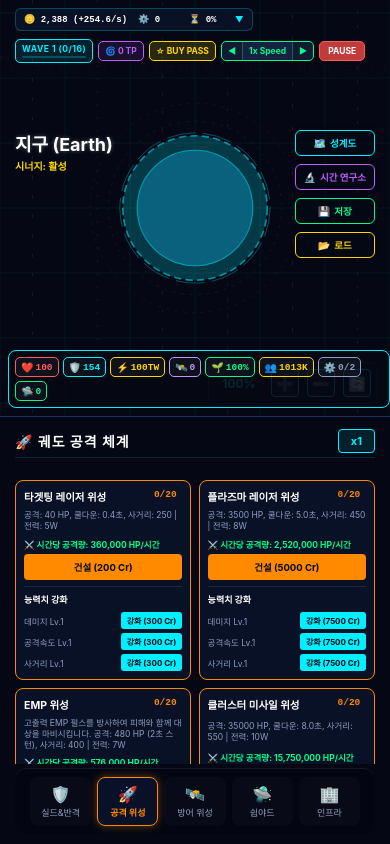
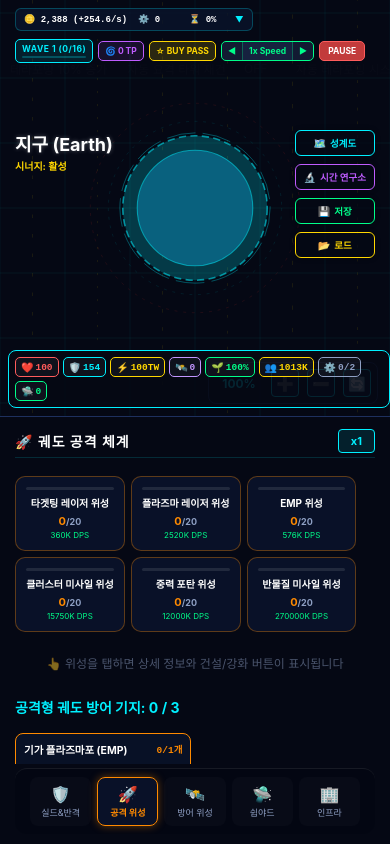
Before and after one commit to cowunclegit/defense_earth, a React Native app: screen /PlanetDetail in a window 390 px wide. Built offline with nearby package versions, Linux system fonts and the light colour scheme.

Commit message:
feat: redesign AttackSatelliteTab with compact grid + detail panel for better mobile UX

```diff
--- a/src/screens/PlanetDetailScreen.jsx
+++ b/src/screens/PlanetDetailScreen.jsx
@@ -930,18 +930,16 @@ function AttackSatelliteTab({ planetId, purchaseMultiplier }) {
   const overloadEnergy = useGameStore(state => state.overloadEnergy);
   const isPowerOffline = useGameStore(state => state.isPowerOffline);
   const onlineSatelliteCount = useGameStore(state => state.onlineSatelliteCount);
-
   const buildOrbitalSatelliteDetail = useGameStore(state => state.buildOrbitalSatelliteDetail);
   const upgradeSatellite = useGameStore(state => state.upgradeSatellite);
   const buildOrbitalStationDetail = useGameStore(state => state.buildOrbitalStationDetail);
   const saveGame = useGameStore(state => state.saveGame);
+  const [selectedType, setSelectedType] = React.useState(null);
 
   const planetState = planets[planetId];
   if (!planetState) return null;
 
   const isPowerDischarged = (overloadEnergy || 0) <= 0;
-
-  // Active satellites mapping logic for layout
   const builtSats = getOrderedBuiltSatellites(planets);
   const activeLimit = isPowerOffline ? (onlineSatelliteCount || 0) : builtSats.length;
   const activeSatsMap = {};
@@ -954,174 +952,179 @@ function AttackSatelliteTab({ planetId, purchaseMultiplier }) {
     }
   }
 
-  const getCategorySatelliteCount = (list, category) => {
-    if (!list) return 0;
-    return Object.keys(list).reduce((sum, type) => {
+  const attackTypes = Object.keys(SATELLITE_SPECS).filter(t => SATELLITE_SPECS[t].isWeapon);
+
+  const getDetail = (type) => {
+    if (!type) return null;
     const spec = SATELLITE_SPECS[type];
-      if (spec && ((category === 'attack' && spec.isWeapon) || (category === 'defense' && !spec.isWeapon))) {
-        return sum + (list[type] || 0);
-      }
-      return sum;
-    }, 0);
-  };
-
-  return (
-    <View>
-      {isPowerDischarged && (
-        <View style={{ marginHorizontal: 10, marginBottom: 10, padding: 8, backgroundColor: 'rgba(255, 59, 48, 0.15)', borderRadius: 6, borderWidth: 0.5, borderColor: '#ff3b30' }}>
-          <Text style={{ fontSize: 9.5, color: '#ff3b30', fontWeight: 'bold', textAlign: 'center' }}>⚠️ 전력 방전: 모든 공격 위성이 정지되었습니다! (가용 전력 충전 필요) ⚠️</Text>
-        </View>
-      )}
-      <View style={styles.gridContainer}>
-        {Object.keys(SATELLITE_SPECS).map((type) => {
-          const spec = SATELLITE_SPECS[type];
-          if (!spec.isWeapon) return null;
     const count = planetState.orbitalSatellitesList?.[type] || 0;
     const weaponLevels = satelliteLevels?.[type] || { damage: 1, speed: 1, range: 1 };
     const dmgLvl = weaponLevels.damage || 1;
     const spdLvl = weaponLevels.speed || 1;
     const rngLvl = weaponLevels.range || 1;
-
     const scaledDmg = getScaledDmg(type, dmgLvl);
     const scaledCd = getScaledCd(type, spdLvl).toFixed(1);
     const scaledRange = getScaledRange(type, rngLvl);
-
-          let desc = spec.isWeapon ? `공격: ${scaledDmg} HP, 쿨다운: ${scaledCd}초, 사거리: ${scaledRange}` : '지원/보조 위성';
-          if (type === 'emp') desc = `고출력 EMP 펄스를 방사하여 피해와 함께 대상을 마비시킵니다. 공격: ${scaledDmg} HP (2초 스턴), 사거리: ${scaledRange}`;
-          if (type === 'gravityBomb') desc = `공격력: ${scaledDmg} HP, 적 이동속도 -40% 디버프, 사거리: ${scaledRange}`;
-
     const dph = (parseFloat(scaledCd) > 0) ? Math.round((scaledDmg / parseFloat(scaledCd)) * 3600) : 0;
     const isMax = count >= MAX_SATELLITES_PER_TYPE;
-
+    const activeCount = activeSatsMap[planetId]?.[type] || 0;
+    const standbyCount = count - activeCount;
+    const isCardOffline = count > 0 && activeCount === 0;
+    const buildCost = getSatelliteCost(type, count);
+    const canAffordBuild = credits >= buildCost && (maxEnergy - usedEnergy) >= spec.energy;
     const dmgUpgradeCost = getSatelliteUpgradeCost(type, 'damage', dmgLvl);
     const spdUpgradeCost = getSatelliteUpgradeCost(type, 'speed', spdLvl);
     const rngUpgradeCost = getSatelliteUpgradeCost(type, 'range', rngLvl);
-
+    let desc = `공격: ${scaledDmg} HP, 쿨다운: ${scaledCd}초, 사거리: ${scaledRange}`;
+    if (type === 'emp') desc = `고출력 EMP 펄스. 공격: ${scaledDmg} HP (2초 스턴), 사거리: ${scaledRange}`;
+    if (type === 'gravityBomb') desc = `공격력: ${scaledDmg} HP, 이동속도 -40% 디버프, 사거리: ${scaledRange}`;
+    return { spec, count, dmgLvl, spdLvl, rngLvl, dph, isMax, activeCount, standbyCount, isCardOffline, buildCost, canAffordBuild, dmgUpgradeCost, spdUpgradeCost, rngUpgradeCost, desc };
+  };
+
+  const detail = getDetail(selectedType);
+
+  return (
+    <View>
+      {isPowerDischarged && (
+        <View style={{ marginBottom: 8, padding: 8, backgroundColor: 'rgba(255, 59, 48, 0.15)', borderRadius: 8, borderWidth: 0.5, borderColor: '#ff3b30' }}>
+          <Text style={{ fontSize: 10, color: '#ff3b30', fontWeight: 'bold', textAlign: 'center' }}>⚠️ 전력 방전: 모든 공격 위성 정지 — 전력 충전 필요</Text>
+        </View>
+      )}
+
+      {/* 콤팩트 선택 그리드 */}
+      <View style={{ flexDirection: 'row', flexWrap: 'wrap', gap: 6, marginBottom: 8 }}>
+        {attackTypes.map((type) => {
+          const spec = SATELLITE_SPECS[type];
+          const count = planetState.orbitalSatellitesList?.[type] || 0;
+          const weaponLevels = satelliteLevels?.[type] || { damage: 1, speed: 1, range: 1 };
+          const dmgLvl = weaponLevels.damage || 1;
+          const spdLvl = weaponLevels.speed || 1;
+          const scaledDmg = getScaledDmg(type, dmgLvl);
+          const scaledCd = getScaledCd(type, spdLvl);
+          const dph = scaledCd > 0 ? Math.round((scaledDmg / scaledCd) * 3600) : 0;
           const activeCount = activeSatsMap[planetId]?.[type] || 0;
-          const standbyCount = count - activeCount;
-          const isCardOffline = count > 0 && activeCount === 0;
-
+          const isOffline = count > 0 && activeCount === 0;
+          const isSelected = selectedType === type;
+          const isMax = count >= MAX_SATELLITES_PER_TYPE;
           return (
-            <View key={type} style={[styles.gridCard, { borderColor: '#ff8a00', minHeight: 200 }, isCardOffline && { opacity: 0.6, borderColor: '#8fa0c4' }]}>
-              <View style={styles.gridCardHeader}>
-                <Text style={styles.gridCardName}>{spec.name}</Text>
-                <Text style={[styles.gridCardCount, { color: isCardOffline ? '#8fa0c4' : '#ff8a00' }]}>
-                  {count}/{MAX_SATELLITES_PER_TYPE} {standbyCount > 0 && `(대기: ${standbyCount})`}
-                </Text>
-              </View>
-              <Text style={styles.gridCardDesc}>{desc} | 전력: {spec.energy}W</Text>
-              <Text style={{ fontSize: 8.5, color: '#00ff8a', marginTop: 1, fontWeight: 'bold' }}>
-                ⚔️ 시간당 공격량: {dph.toLocaleString()} HP/시간
-              </Text>
-
-              {isMax ? (
-                <View style={styles.gridMaxBadge}>
-                  <Text style={styles.gridMaxBadgeText}>최대</Text>
+            <TouchableOpacity
+              key={type}
+              onPress={() => setSelectedType(isSelected ? null : type)}
+              style={{ width: '30.5%', backgroundColor: isSelected ? 'rgba(255,138,0,0.18)' : 'rgba(10,20,45,0.8)', borderWidth: isSelected ? 2 : 1, borderColor: isSelected ? '#ff8a00' : (isOffline ? '#555' : 'rgba(255,138,0,0.35)'), borderRadius: 10, padding: 10, alignItems: 'center', opacity: isOffline ? 0.65 : 1 }}
+            >
+              <View style={{ width: '100%', height: 3, borderRadius: 2, backgroundColor: 'rgba(255,255,255,0.1)', marginBottom: 6 }}>
+                <View style={{ height: 3, borderRadius: 2, backgroundColor: isMax ? '#ffd700' : '#ff8a00', width: `${Math.min(100, (count / MAX_SATELLITES_PER_TYPE) * 100)}%` }} />
+              </View>
+              <Text style={{ color: '#fff', fontSize: 10, fontWeight: 'bold', textAlign: 'center', lineHeight: 14 }} numberOfLines={2}>{spec.name}</Text>
+              <Text style={{ color: isMax ? '#ffd700' : '#ff8a00', fontSize: 11, fontWeight: 'bold', marginTop: 4 }}>
+                {count}<Text style={{ color: '#8fa0c4', fontSize: 9 }}>/{MAX_SATELLITES_PER_TYPE}</Text>
+              </Text>
+              {dph > 0 && <Text style={{ color: '#00ff8a', fontSize: 8, marginTop: 2 }}>{(dph / 1000).toFixed(0)}K DPS</Text>}
+              {isSelected && <View style={{ width: 0, height: 0, borderLeftWidth: 5, borderRightWidth: 5, borderTopWidth: 6, borderLeftColor: 'transparent', borderRightColor: 'transparent', borderTopColor: '#ff8a00', marginTop: 4 }} />}
+            </TouchableOpacity>
+          );
+        })}
+      </View>
+
+      {/* 하단 상세 패널 */}
+      {detail ? (
+        <View style={{ backgroundColor: 'rgba(10,20,45,0.95)', borderWidth: 1.5, borderColor: '#ff8a00', borderRadius: 14, padding: 14, marginBottom: 10 }}>
+          <View style={{ flexDirection: 'row', justifyContent: 'space-between', alignItems: 'center', marginBottom: 8 }}>
+            <Text style={{ color: '#ff8a00', fontSize: 14, fontWeight: 'bold' }}>{detail.spec.name}</Text>
+            <View style={{ flexDirection: 'row', alignItems: 'center', gap: 8 }}>
+              <Text style={{ color: detail.isCardOffline ? '#8fa0c4' : '#fff', fontSize: 13, fontWeight: 'bold' }}>
+                {detail.count}/{MAX_SATELLITES_PER_TYPE}
+                {detail.standbyCount > 0 && <Text style={{ color: '#8fa0c4', fontSize: 10 }}> (대기 {detail.standbyCount})</Text>}
+              </Text>
+              <TouchableOpacity onPress={() => setSelectedType(null)} style={{ paddingHorizontal: 8, paddingVertical: 4, backgroundColor: 'rgba(255,255,255,0.1)', borderRadius: 6 }}>
+                <Text style={{ color: '#8fa0c4', fontSize: 12 }}>✕</Text>
+              </TouchableOpacity>
+            </View>
+          </View>
+          <Text style={{ color: '#8fa0c4', fontSize: 11, lineHeight: 16, marginBottom: 4 }}>{detail.desc} | 전력: {detail.spec.energy}W</Text>
+          <Text style={{ color: '#00ff8a', fontSize: 11, fontWeight: 'bold', marginBottom: 12 }}>⚔️ 시간당 공격량: {detail.dph.toLocaleString()} HP/시간</Text>
+
+          {detail.isMax ? (
+            <View style={{ backgroundColor: 'rgba(255,215,0,0.1)', borderWidth: 1, borderColor: '#ffd700', borderRadius: 8, paddingVertical: 14, alignItems: 'center', marginBottom: 12 }}>
+              <Text style={{ color: '#ffd700', fontSize: 13, fontWeight: 'bold' }}>✦ 최대 보유 달성</Text>
             </View>
           ) : (
             <TouchableOpacity
-                  style={[styles.gridBuildBtn, { backgroundColor: '#ff8a00' }]}
+              style={{ backgroundColor: detail.canAffordBuild ? '#ff8a00' : 'rgba(255,138,0,0.2)', borderRadius: 10, paddingVertical: 14, alignItems: 'center', marginBottom: 12, borderWidth: detail.canAffordBuild ? 0 : 1, borderColor: '#ff8a00' }}
               onPress={() => {
                 let successCount = 0;
                 for (let i = 0; i < purchaseMultiplier; i++) {
-                      const success = buildOrbitalSatelliteDetail(planetId, type);
+                  const success = buildOrbitalSatelliteDetail(planetId, selectedType);
                   if (success) successCount++;
                   else break;
                 }
                 if (successCount > 0) setTimeout(() => saveGame(), 100);
                 else {
-                      if (count >= MAX_SATELLITES_PER_TYPE) {
-                        Alert.alert('건설 실패', `해당 위성의 건설 한도(${MAX_SATELLITES_PER_TYPE}개)에 도달했습니다.`);
-                      } else if (useGameStore.getState().credits < getSatelliteCost(type, count)) {
-                        Alert.alert('건설 실패', '크레딧이 부족합니다.');
-                      } else if ((useGameStore.getState().maxEnergy - useGameStore.getState().usedEnergy) < spec.energy) {
-                        Alert.alert('건설 실패', '발전소 전력 공급 한도가 부족합니다.');
-                      } else {
-                        Alert.alert('건설 실패', '자원이 부족합니다.');
-                      }
+                  const st = useGameStore.getState();
+                  if (detail.count >= MAX_SATELLITES_PER_TYPE) Alert.alert('건설 실패', `한도(${MAX_SATELLITES_PER_TYPE}개)에 도달했습니다.`);
+                  else if (st.credits < detail.buildCost) Alert.alert('건설 실패', '크레딧이 부족합니다.');
+                  else if ((st.maxEnergy - st.usedEnergy) < detail.spec.energy) Alert.alert('건설 실패', '전력 공급 한도 부족.');
+                  else Alert.alert('건설 실패', '자원이 부족합니다.');
                 }
               }}
             >
-                  <Text style={[styles.gridBuildBtnText, { color: '#050814' }]}>
-                    건설 ({getSatelliteCost(type, count)} Cr)
+              <Text style={{ color: detail.canAffordBuild ? '#050814' : '#ff8a00', fontSize: 14, fontWeight: 'bold' }}>
+                🚀 건설 — {detail.buildCost.toLocaleString()} Cr{purchaseMultiplier > 1 ? ` ×${purchaseMultiplier}` : ''}
               </Text>
             </TouchableOpacity>
           )}
 
-              <View style={{ marginTop: 6, borderTopWidth: 1, borderTopColor: 'rgba(255,255,255,0.1)', paddingTop: 6, gap: 4 }}>
-                <Text style={{ fontSize: 9, color: '#ffffff', fontWeight: 'bold', marginBottom: 2 }}>능력치 강화</Text>
-
-                <View style={{ flexDirection: 'row', justifyContent: 'space-between', alignItems: 'center' }}>
-                  <Text style={{ fontSize: 8.5, color: '#8fa0c4' }}>데미지 Lv.{dmgLvl}</Text>
-                  <TouchableOpacity
-                    style={{ backgroundColor: '#00f0ff', paddingHorizontal: 6, paddingVertical: 3, borderRadius: 3 }}
+          <Text style={{ color: '#fff', fontSize: 11, fontWeight: 'bold', marginBottom: 8 }}>⚡ 능력치 강화</Text>
+          {[
+            { label: '데미지', stat: 'damage', lvl: detail.dmgLvl, cost: detail.dmgUpgradeCost },
+            { label: '공격속도', stat: 'speed', lvl: detail.spdLvl, cost: detail.spdUpgradeCost },
+            { label: '사거리', stat: 'range', lvl: detail.rngLvl, cost: detail.rngUpgradeCost },
+          ].map(({ label, stat, lvl, cost }) => (
+            <View key={stat} style={{ flexDirection: 'row', alignItems: 'center', marginBottom: 8 }}>
+              <View style={{ flex: 1 }}>
+                <Text style={{ color: '#fff', fontSize: 11, fontWeight: '600' }}>{label}</Text>
+                <Text style={{ color: '#00f0ff', fontSize: 10 }}>Lv.{lvl}</Text>
+              </View>
+              <TouchableOpacity
+                style={{ backgroundColor: credits >= cost ? '#00f0ff' : 'rgba(0,240,255,0.15)', paddingHorizontal: 16, paddingVertical: 10, borderRadius: 8, borderWidth: credits >= cost ? 0 : 1, borderColor: '#00f0ff', minWidth: 130, alignItems: 'center' }}
                 onPress={() => {
-                      const success = upgradeSatellite(type, 'damage');
+                  const success = upgradeSatellite(selectedType, stat);
                   if (success) setTimeout(() => saveGame(), 100);
                   else Alert.alert('업그레이드 실패', '크레딧이 부족합니다.');
                 }}
               >
-                    <Text style={{ fontSize: 8, color: '#050814', fontWeight: 'bold' }}>강화 ({dmgUpgradeCost} Cr)</Text>
-                  </TouchableOpacity>
-                </View>
-
-                <View style={{ flexDirection: 'row', justifyContent: 'space-between', alignItems: 'center' }}>
-                  <Text style={{ fontSize: 8.5, color: '#8fa0c4' }}>공격속도 Lv.{spdLvl}</Text>
-                  <TouchableOpacity
-                    style={{ backgroundColor: '#00f0ff', paddingHorizontal: 6, paddingVertical: 3, borderRadius: 3 }}
-                    onPress={() => {
-                      const success = upgradeSatellite(type, 'speed');
-                      if (success) setTimeout(() => saveGame(), 100);
-                      else Alert.alert('업그레이드 실패', '크레딧이 부족합니다.');
-                    }}
-                  >
-                    <Text style={{ fontSize: 8, color: '#050814', fontWeight: 'bold' }}>강화 ({spdUpgradeCost} Cr)</Text>
-                  </TouchableOpacity>
-                </View>
-
-                <View style={{ flexDirection: 'row', justifyContent: 'space-between', alignItems: 'center' }}>
-                  <Text style={{ fontSize: 8.5, color: '#8fa0c4' }}>사거리 Lv.{rngLvl}</Text>
-                  <TouchableOpacity
-                    style={{ backgroundColor: '#00f0ff', paddingHorizontal: 6, paddingVertical: 3, borderRadius: 3 }}
-                    onPress={() => {
-                      const success = upgradeSatellite(type, 'range');
-                      if (success) setTimeout(() => saveGame(), 100);
-                      else Alert.alert('업그레이드 실패', '크레딧이 부족합니다.');
-                    }}
-                  >
-                    <Text style={{ fontSize: 8, color: '#050814', fontWeight: 'bold' }}>강화 ({rngUpgradeCost} Cr)</Text>
-                  </TouchableOpacity>
-                </View>
-              </View>
-            </View>
-          );
-        })}
-      </View>
-
-      <Text style={[styles.subTitleText, { marginTop: 15 }]}>공격형 궤도 방어 기지 수량: {planetState.orbitalStations} / 3</Text>
+                <Text style={{ color: credits >= cost ? '#050814' : '#00f0ff', fontSize: 12, fontWeight: 'bold' }}>강화 {cost.toLocaleString()} Cr</Text>
+              </TouchableOpacity>
+            </View>
+          ))}
+        </View>
+      ) : (
+        <View style={{ padding: 14, alignItems: 'center', opacity: 0.5, marginBottom: 4 }}>
+          <Text style={{ color: '#8fa0c4', fontSize: 12 }}>👆 위성을 탭하면 상세 정보와 건설/강화 버튼이 표시됩니다</Text>
+        </View>
+      )}
+
+      {/* 공격형 궤도 방어 기지 */}
+      <Text style={[styles.subTitleText, { marginTop: 8 }]}>공격형 궤도 방어 기지: {planetState.orbitalStations} / 3</Text>
       <View style={styles.gridContainer}>
         {Object.keys(STATION_SPECS).map((type) => {
           if (type !== 'gigaPlasma') return null;
           const spec = STATION_SPECS[type];
           const count = planetState.orbitalStationsList?.[type] || 0;
-          let desc = '발사 시 광역 마비 5초 + 500 HP 피해 (20초 재장전)';
           const isMax = (planetState.orbitalStations || 0) >= 3;
-
           return (
             <View key={type} style={[styles.gridCard, { borderColor: '#ff8a00' }]}>
               <View style={styles.gridCardHeader}>
                 <Text style={styles.gridCardName}>{spec.name}</Text>
                 <Text style={[styles.gridCardCount, { color: '#ff8a00' }]}>{count}/1개</Text>
               </View>
-              <Text style={styles.gridCardDesc}>{desc} | 전력: {spec.energy}W</Text>
+              <Text style={styles.gridCardDesc}>발사 시 광역 마비 5초 + 500 HP 피해 (20초 재장전) | 전력: {spec.energy}W</Text>
               {count > 0 ? (
                 <View style={[styles.gridCompleteBadgeMini, { borderColor: '#ff8a00' }]}>
                   <Text style={[styles.gridCompleteTextMini, { color: '#ff8a00' }]}>가동 중</Text>
                 </View>
               ) : isMax ? (
-                <View style={styles.gridMaxBadge}>
-                  <Text style={styles.gridMaxBadgeText}>최대</Text>
-                </View>
+                <View style={styles.gridMaxBadge}><Text style={styles.gridMaxBadgeText}>최대</Text></View>
               ) : (
                 <TouchableOpacity
                   style={[styles.gridBuildBtn, { backgroundColor: '#ff8a00' }]}
@@ -1131,9 +1134,7 @@ function AttackSatelliteTab({ planetId, purchaseMultiplier }) {
                     else Alert.alert('건설 실패', '크레딧, 나노코어, 또는 발전소 전력 공급 한도가 부족합니다.');
                   }}
                 >
-                  <Text style={[styles.gridBuildBtnText, { color: '#050814' }]}>
-                    건설 ({spec.cost} Cr, {spec.nanocores} Nano)
-                  </Text>
+                  <Text style={[styles.gridBuildBtnText, { color: '#050814' }]}>건설 ({spec.cost} Cr, {spec.nanocores} Nano)</Text>
                 </TouchableOpacity>
               )}
             </View>
```
Lines whose indentation alone changed are shown as unchanged.
